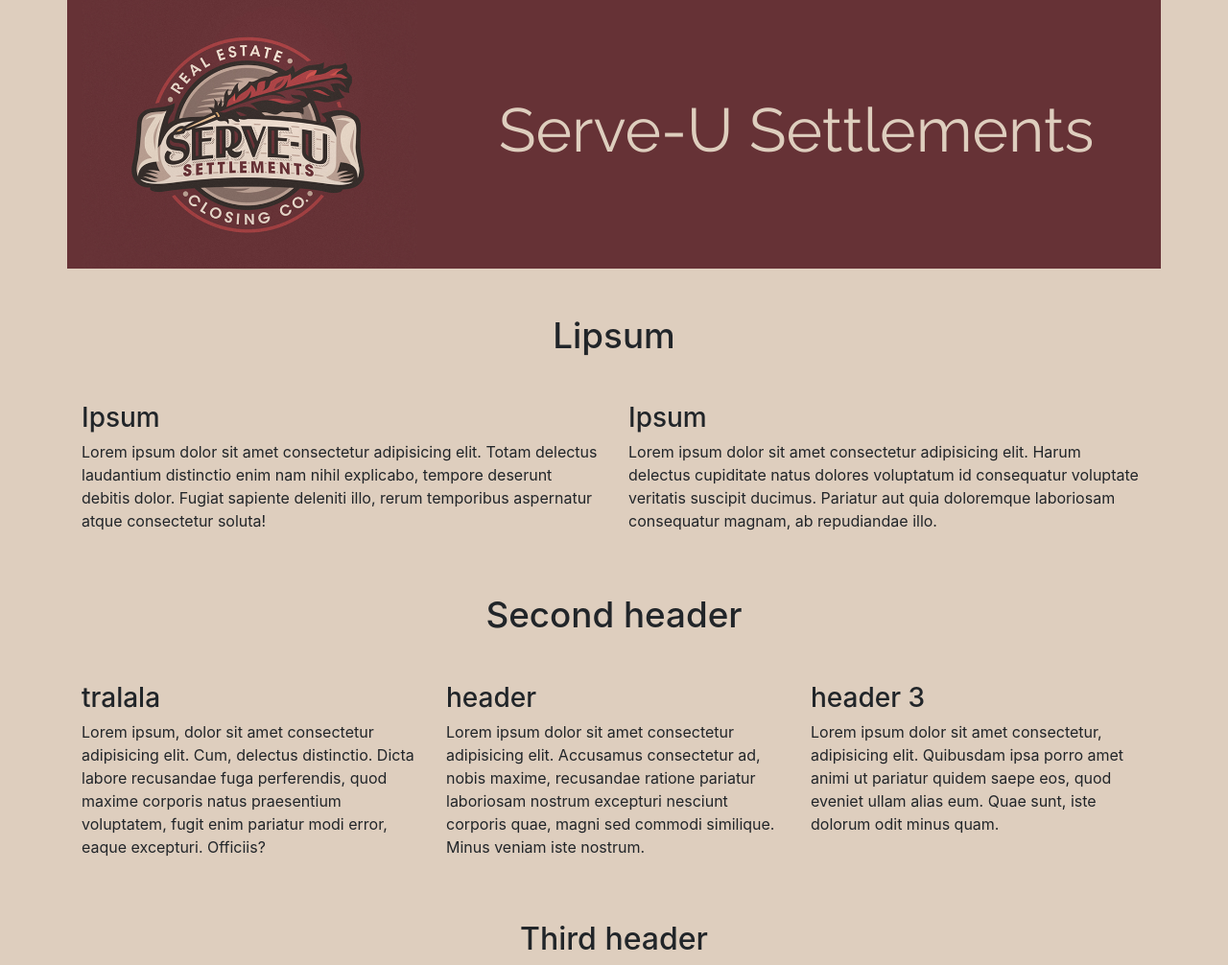
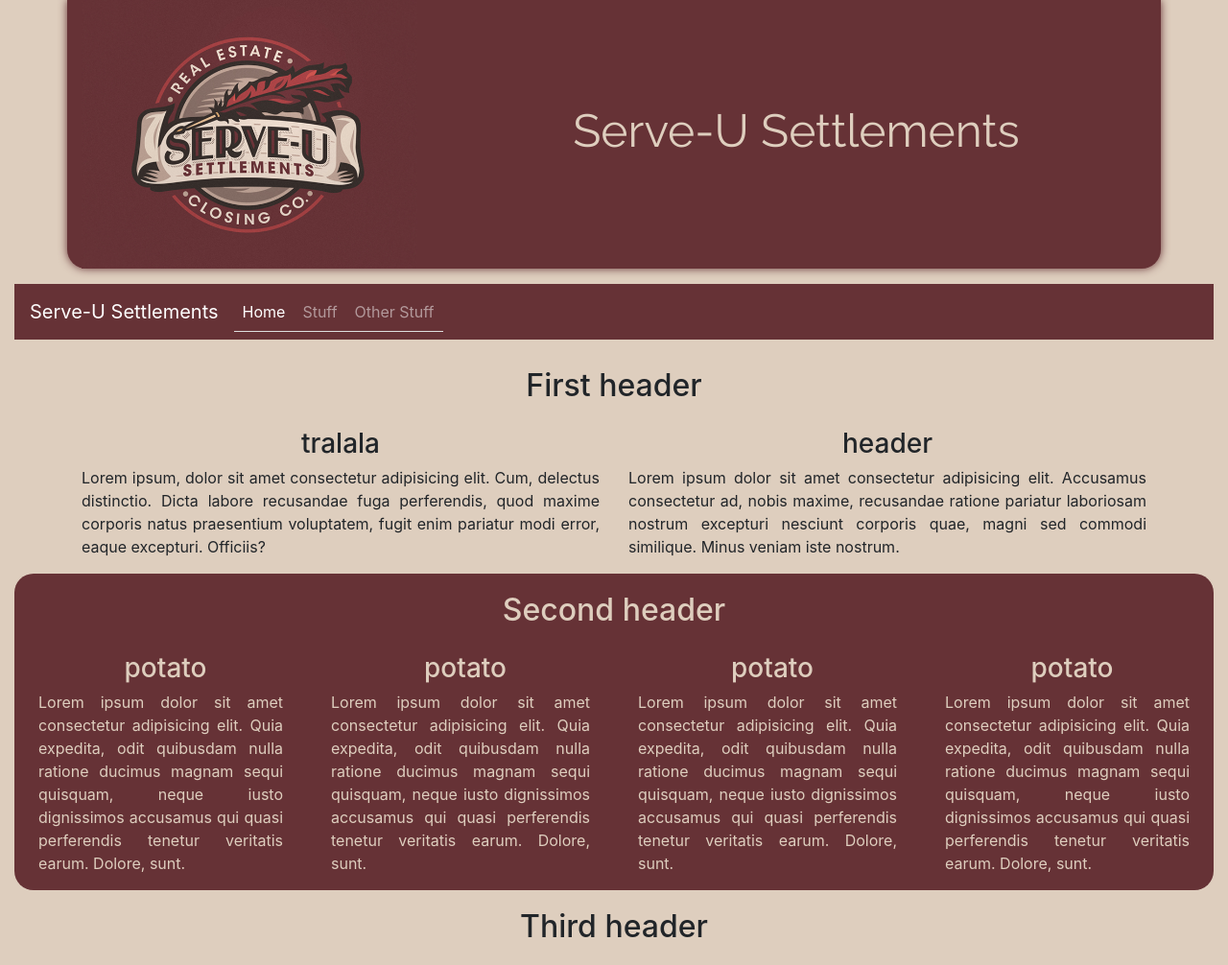
Before and after one commit to alex3wielki/awuid-assignment-1, a website: page index.html in a window 1280 px wide. Shown: the top 1006 px of the page at 96% size. Drawn offline with nearby package versions, Linux system fonts and the light colour scheme.

Commit message:
Done with the assignment

```diff
--- a/_dev/sass/app.scss
+++ b/_dev/sass/app.scss
@@ -1,31 +1,59 @@
+$lightColor:rgb(222, 206, 190);
+$darkColor: rgb(102, 50, 54);
 .center-vertically {
   display: flex;
   flex-direction: column;
   justify-content: center;
 }
 
-.margin-top-bottom {
-    margin: 50px 0;
+.padding-top-bottom {
+  padding: 20px 0;
 }
 
-.text-align-center {
+.text-align-center,
+h2,
+h1,
+h3 {
   text-align: center;
 }
 
-$lightColor:rgb(222, 206, 190);
-$darkColor: rgb(102,50,54);
+.long-section {
+  border-radius: 20px;
+  div:first-of-type {
+    padding-left: 30px;
+  }
+  div:last-of-type{
+    padding-right: 30px;
+  }
+}
+
+.long-section,
+footer {
+  background: $darkColor;
+  color: $lightColor; // Just setting some whitespace from the side
+  p:first-of-type,
+  h3:first-of-type {
+    padding-left: 10px;
+  }
+  p:last-of-type {
+    padding-right: 10px;
+  }
+}
 
 body {
   min-height: 100vh;
   background: $lightColor;
   font-size: 100%;
+  text-align: justify;
 }
 
 header {
   background: $darkColor;
+  box-shadow: 0 0 10px $darkColor;
+  border-radius: 0 0 20px 20px;
   h1 {
     font-family: Raleway;
-        font-size: 400%;
+    font-size: 300%;
     color: $lightColor;
   }
 }
@@ -37,3 +65,7 @@
     font-size: 230%;
   }
 }
+
+nav.navbar {
+  margin-bottom: 10px;
+}
--- a/index.html
+++ b/index.html
@@ -5,6 +5,7 @@
   <meta charset="UTF-8">
   <meta name="viewport" content="width=device-width, initial-scale=1.0">
   <meta http-equiv="X-UA-Compatible" content="ie=edge">
+  <link rel="icon" type="image/png" href="/assets/favicon.ico" sizes="16x16">
   <title>Serve-U Settlements</title>
   <meta name="description" content="This is the description of the website">
   <link href="https://fonts.googleapis.com/css?family=Raleway" rel="stylesheet">
@@ -15,38 +16,85 @@
 
 <body class="container-fluid">
   <header class="container">
-      <div class="row">
-        <img class="col-12 col-md-6 col-lg-4" src="./assets/d4362eb4aa420862c9e35cdf09b1af22.png" alt="Our company logo">
+    <figure class="row">
+      <img class="col-12 col-md-6 col-lg-4" src="./assets/logo.png" alt="Our company logo">
       <figcaption class="col-12 col-md-6 col-lg-8 center-vertically text-align-center">
         <h1>Serve-U Settlements</h1>
       </figcaption>
     </figure>
   </header>
 
-  <main class="container">
-    <section>
-      <h2 class="text-align-center margin-top-bottom">Lipsum</h2>
+  <nav class="navbar navbar-expand-lg navbar-dark sticky-top" style="background: rgb(102,50,54);">
+    <a class="navbar-brand" href="#">Serve-U Settlements</a>
+    <button class="navbar-toggler" type="button" data-toggle="collapse" data-target="#navbarText" aria-controls="navbarText"
+      aria-expanded="false" aria-label="Toggle navigation">
+      <span class="navbar-toggler-icon"></span>
+    </button>
+    <div class="collapse navbar-collapse" id="navbarText">
+      <ul class="navbar-nav mr-auto nav-tabs">
+        <li class="nav-item active">
+          <a class="nav-link" href="#">Home <span class="sr-only">(current)</span></a>
+        </li>
+        <li class="nav-item">
+          <a class="nav-link" href="#">Stuff</a>
+        </li>
+        <li class="nav-item">
+          <a class="nav-link" href="#">Other Stuff</a>
+        </li>
+      </ul>
+    </div>
+  </nav>
+
+  <section class="container">
+    <h2 class="text-align-center padding-top-bottom">First header</h2>
     <article class="row">
       <div class="col-12 col-md-6">
-          <h3>Ipsum</h3>
+        <h3>tralala</h3>
         <p>
-            Lorem ipsum dolor sit amet consectetur adipisicing elit. Totam delectus laudantium distinctio enim nam nihil explicabo, tempore
-            deserunt debitis dolor. Fugiat sapiente deleniti illo, rerum temporibus aspernatur atque consectetur soluta!
+          Lorem ipsum, dolor sit amet consectetur adipisicing elit. Cum, delectus distinctio. Dicta labore recusandae fuga perferendis,
+          quod maxime corporis natus praesentium voluptatem, fugit enim pariatur modi error, eaque excepturi. Officiis?
         </p>
       </div>
       <div class="col-12 col-md-6">
-          <h3>Ipsum</h3>
+        <h3>header</h3>
         <p>
-            Lorem ipsum dolor sit amet consectetur adipisicing elit. Harum delectus cupiditate natus dolores voluptatum id consequatur
-            voluptate veritatis suscipit ducimus. Pariatur aut quia doloremque laboriosam consequatur magnam, ab repudiandae
-            illo.
+          Lorem ipsum dolor sit amet consectetur adipisicing elit. Accusamus consectetur ad, nobis maxime, recusandae ratione pariatur
+          laboriosam nostrum excepturi nesciunt corporis quae, magni sed commodi similique. Minus veniam iste nostrum.
         </p>
       </div>
     </article>
   </section>
 
-    <section>
-      <h2 class="text-align-center">Second header</h2>
+  <section class="long-section">
+    <h2 class="text-align-center padding-top-bottom">Second header</h2>
+    <article class="row">
+      <div class="col-12 col-md-3">
+        <h3>potato</h3>
+        <p>Lorem ipsum dolor sit amet consectetur adipisicing elit. Quia expedita, odit quibusdam nulla ratione ducimus magnam
+          sequi quisquam, neque iusto dignissimos accusamus qui quasi perferendis tenetur veritatis earum. Dolore, sunt.</p>
+      </div>
+      <div class="col-12 col-md-3">
+        <h3>potato</h3>
+        <p>
+          Lorem ipsum dolor sit amet consectetur adipisicing elit. Quia expedita, odit quibusdam nulla ratione ducimus magnam sequi
+          quisquam, neque iusto dignissimos accusamus qui quasi perferendis tenetur veritatis earum. Dolore, sunt.
+        </p>
+      </div>
+      <div class="col-12 col-md-3">
+        <h3>potato</h3>
+        <p>Lorem ipsum dolor sit amet consectetur adipisicing elit. Quia expedita, odit quibusdam nulla ratione ducimus magnam
+          sequi quisquam, neque iusto dignissimos accusamus qui quasi perferendis tenetur veritatis earum. Dolore, sunt.</p>
+      </div>
+      <div class="col-12 col-md-3">
+        <h3>potato</h3>
+        <p>Lorem ipsum dolor sit amet consectetur adipisicing elit. Quia expedita, odit quibusdam nulla ratione ducimus magnam
+          sequi quisquam, neque iusto dignissimos accusamus qui quasi perferendis tenetur veritatis earum. Dolore, sunt.</p>
+      </div>
+    </article>
+  </section>
+
+  <section class="container">
+    <h2 class="text-align-center padding-top-bottom">Third header</h2>
     <article class="row">
       <div class="col-12 col-md-4">
         <h3>tralala</h3>
@@ -71,36 +119,9 @@
       </div>
     </article>
   </section>
-  </main>
-
-  <section>
-    <h2 class="text-align-center margin-top-bottom">Third header</h2>
-    <article class="row">
-      <div class="col-12 col-md-3">
-        <h3>potato</h3>
-        <p>Lorem ipsum dolor sit amet consectetur adipisicing elit. Quia expedita, odit quibusdam nulla ratione ducimus magnam
-          sequi quisquam, neque iusto dignissimos accusamus qui quasi perferendis tenetur veritatis earum. Dolore, sunt.</p>
-      </div>
-      <div class="col-12 col-md-3">
-        <h3>potato</h3>
-        <p>Lorem ipsum dolor sit amet consectetur adipisicing elit. Quia expedita, odit quibusdam nulla ratione ducimus magnam
-          sequi quisquam, neque iusto dignissimos accusamus qui quasi perferendis tenetur veritatis earum. Dolore, sunt.</p>
-      </div>
-      <div class="col-12 col-md-3">
-        <h3>potato</h3>
-        <p>Lorem ipsum dolor sit amet consectetur adipisicing elit. Quia expedita, odit quibusdam nulla ratione ducimus magnam
-          sequi quisquam, neque iusto dignissimos accusamus qui quasi perferendis tenetur veritatis earum. Dolore, sunt.</p>
-      </div>
-      <div class="col-12 col-md-3">
-        <h3>potato</h3>
-        <p>Lorem ipsum dolor sit amet consectetur adipisicing elit. Quia expedita, odit quibusdam nulla ratione ducimus magnam
-          sequi quisquam, neque iusto dignissimos accusamus qui quasi perferendis tenetur veritatis earum. Dolore, sunt.</p>
-      </div>
-    </article>
-  </section>
 
   <section class="container">
-    <h2 class="text-align-center margin-top-bottom">Testing</h2>
+    <h2 class="text-align-center padding-top-bottom">Testing</h2>
     <article class="row">
       <div class="col-12 col-md-4">
         <h3>test lvl3</h3>
@@ -123,7 +144,7 @@
     </article>
   </section>
 
-  <footer>
+  <footer class="text-align-center">
     <small>Layout copyright &copy; Alexander Ironside - 200354767</small>
     <script src="https://code.jquery.com/jquery-3.2.1.slim.min.js" integrity="sha384-KJ3o2DKtIkvYIK3UENzmM7KCkRr/rE9/Qpg6aAZGJwFDMVNA/GpGFF93hXpG5KkN"
       crossorigin="anonymous"></script>
```
Also changed, not shown: _dev/css/app.css, assets/favicon.ico (added), assets/logo.png (renamed from assets/d4362eb4aa420862c9e35cdf09b1af22.png), content/app-prefixed.css, 1 other file. Lines whose indentation alone changed are shown as unchanged.
